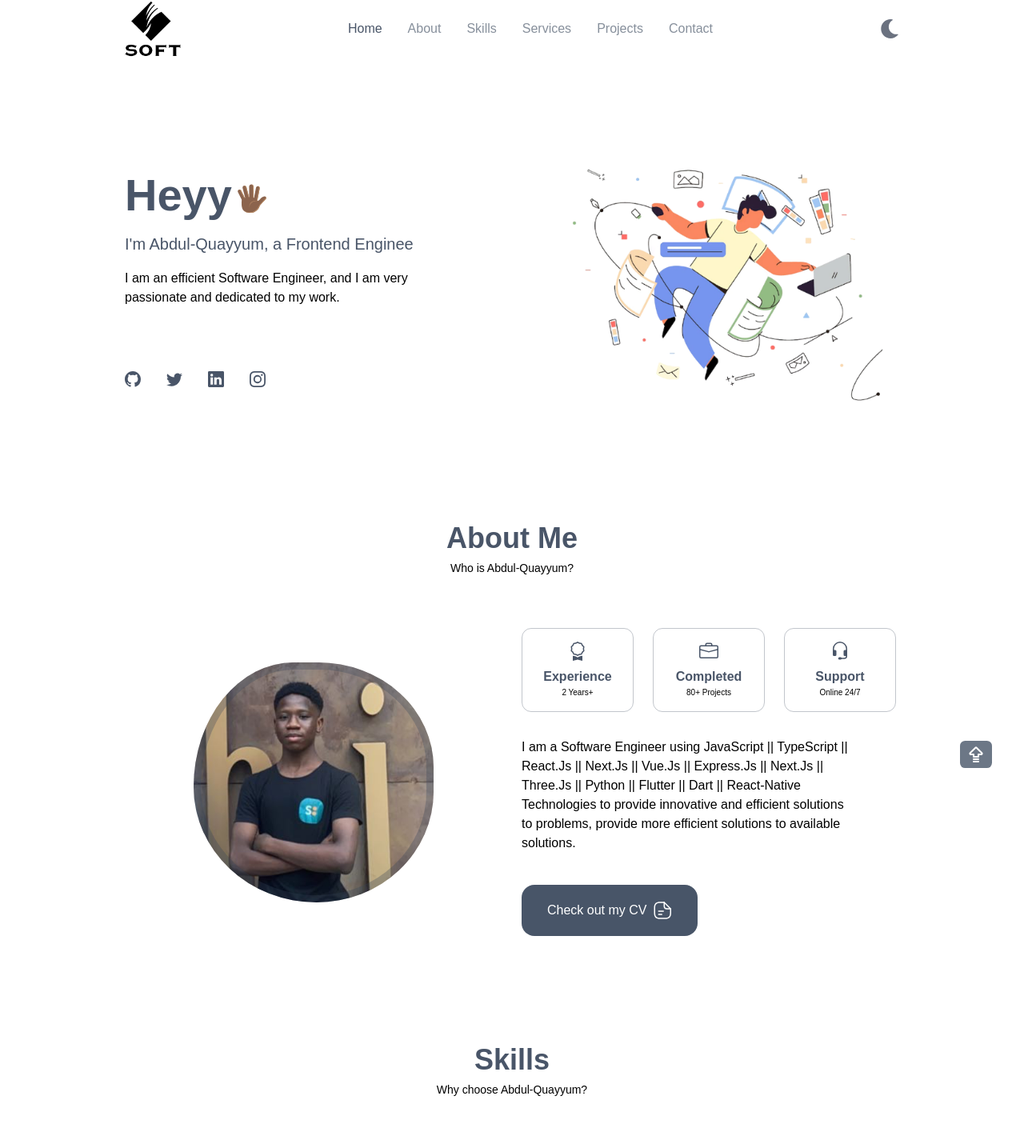
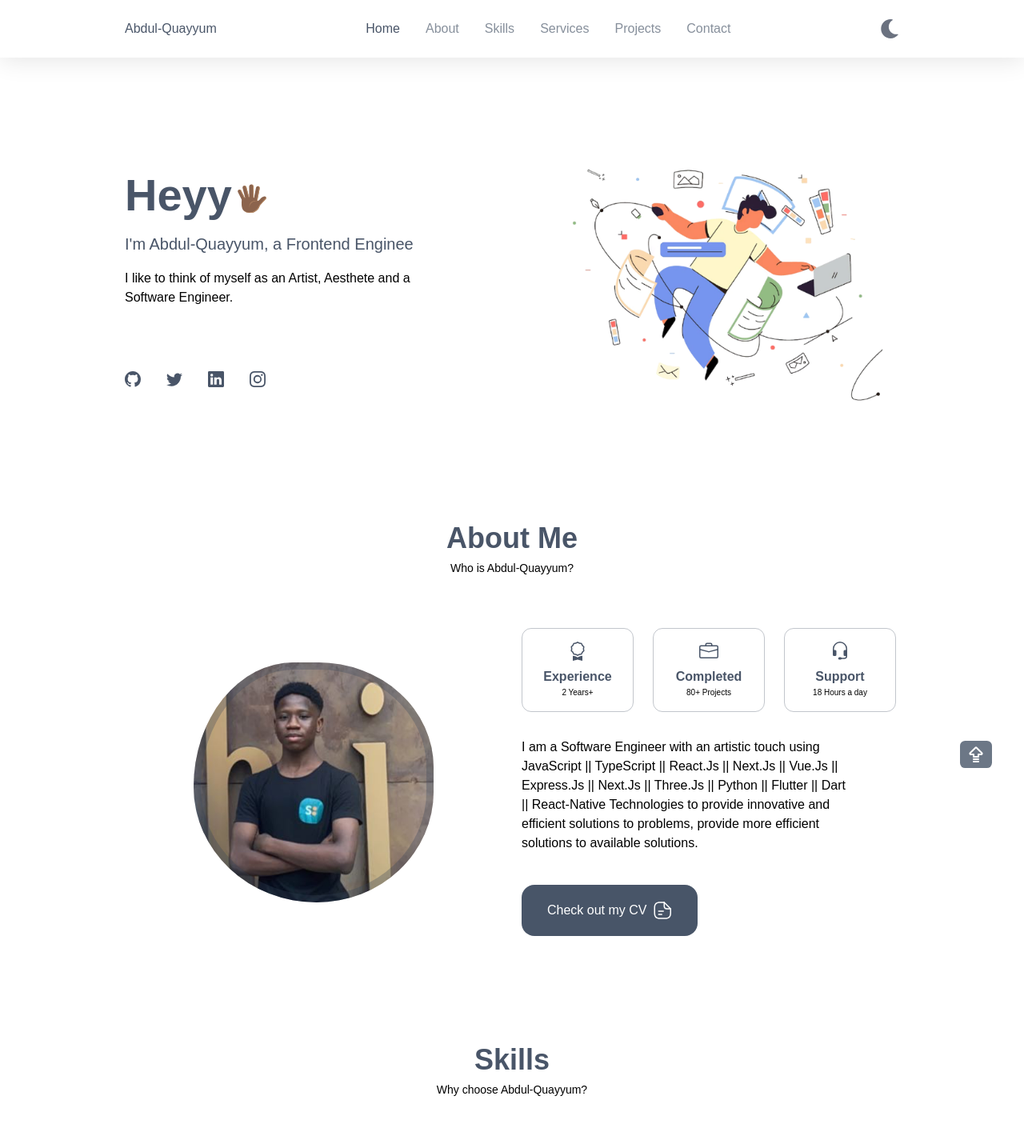
Before and after one commit to AbdulQuayyum/portfolio-2.0, a React (Create React App) app: page / in a window 1280 px wide. Shown: the top 1435 px of the page at 80% size. Built offline with nearby package versions, Linux system fonts and the light colour scheme.

Commit message:
Chief Cooker

```diff
--- a/src/Assets/Index.js
+++ b/src/Assets/Index.js
@@ -15,6 +15,7 @@ import kiki from "./Images/kiki.png"
 import larkun from "./Images/larkun.png"
 import landing from "./Images/landing.png"
 import logo from "./Images/logo.png"
+import mohmusa from "./Images/mohmusa.png"
 import muhees from "./Images/muhees.png"
 import nftapp from "./Images/nftapp.jpg"
 import nike from "./Images/nike.png"
@@ -47,6 +48,7 @@ export {
     larkun,
     landing,
     logo,
+    mohmusa,
     muhees,
     nftapp,
     nike,
--- a/src/Components/About/About.js
+++ b/src/Components/About/About.js
@@ -17,7 +17,7 @@ const About = () => {
         <div className="about-data">
           <Info />
           <p className="about-description dark:text-[#fff]">
-            I am a Software Engineer using JavaScript || TypeScript || React.Js || Next.Js || Vue.Js || Express.Js || Next.Js || Three.Js || Python || Flutter || Dart || React-Native Technologies to provide innovative and efficient solutions to problems, provide more efficient solutions to available solutions.
+            I am a Software Engineer with an artistic touch using JavaScript || TypeScript || React.Js || Next.Js || Vue.Js || Express.Js || Next.Js || Three.Js || Python || Flutter || Dart || React-Native Technologies to provide innovative and efficient solutions to problems, provide more efficient solutions to available solutions.
           </p>
           <a download="Abdul-Quayyum's Resume" href={resume} className="main-button button-flex dark:bg-transparent dark:border-[#fff] dark:border-2">
             Check out my CV
--- a/src/Components/About/Info.js
+++ b/src/Components/About/Info.js
@@ -17,7 +17,7 @@ const Info = () => {
         <div className="about-box dark:bg-transparent dark:border-[#fff] dark:border-[1px]">
             <BsHeadset className="about-icon dark:text-[#fff]"/>
             <h3 className="about-title dark:text-[#fff]">Support</h3>
-            <span className="about-subtitle dark:text-[#fff]">Online 24/7</span>
+            <span className="about-subtitle dark:text-[#fff]">18 Hours a day</span>
         </div>
     </div>
   )
--- a/src/Components/Footer/Footer.js
+++ b/src/Components/Footer/Footer.js
@@ -1,5 +1,4 @@
 import React from 'react'
-import { logo } from '../../Assets/Index'
 import { BsGithub, BsTwitter, BsLinkedin, BsInstagram } from "react-icons/bs"
 const currentYear = new Date().getFullYear()
 
@@ -8,8 +7,8 @@ const Footer = () => {
         <footer className='footer dark:border-t-[1px] dark:border-[#fff]'>
             <div className="footer-container main-container">
                 <h1 className="footer-title">
-
-                <img src={logo} className="h-24" alt="..." />
+                Abdul-Quayyum Alao
+                {/* <img src={logo} className="h-24" alt="..." /> */}
                 </h1>
                 <ul className="footer-list">
                     <li>
--- a/src/Components/Header/Header.js
+++ b/src/Components/Header/Header.js
@@ -5,7 +5,6 @@ import { IoClose } from "react-icons/io5"
 import { MdSegment } from "react-icons/md"
 import { CgFileDocument } from "react-icons/cg"
 import Toggler from '../Theme/ThemeToggle'
-import { logo } from '../../Assets/Index'
 
 const Header = () => {
     window.addEventListener("scroll", function () {
@@ -17,14 +16,15 @@ const Header = () => {
     const [Toggle, ShowMenu] = useState(false)
     const [activeNav, setActiveNav] = useState("#Home")
     return (
-        <header className="main-header dark:bg-[#1c1c24]">
+        <header className="main-header">
             <nav className="nav main-container">
-                <a href="/" className="nav-logo">
-                    <img src={logo} alt="..." />
+                <a href="/" className="nav-logo dark:text-white">
+                    {/* <img src={logo} alt="..." /> */}
+                    Abdul-Quayyum
                 </a>
-                <div className={Toggle ? "nav-menu show-menu dark:bg-[#1c1c24] " : "nav-menu"}>
+                <div className={Toggle ? "nav-menu show-menu" : "nav-menu"}>
                     < IoClose className="nav-close dark:text-[#fff] dark:hover:text-gray-300" onClick={() => ShowMenu(!Toggle)} />
-                    <ul className="nav-list main-grid dark:bg-[#1c1c24]">
+                    <ul className="nav-list main-grid">
                         <li className="nav-item">
                             <a href="#Home" onClick={() => setActiveNav("#Home")} className={activeNav === "#Home" ? "dark:text-[#fff] nav-link active-link dark:hover:text-gray-300" : "dark:text-[#fff] nav-link dark:hover:text-gray-300"}>
                                 <TbHome className='nav-icon' />
--- a/src/Components/Home/Data.js
+++ b/src/Components/Home/Data.js
@@ -101,7 +101,7 @@ const Data = () => {
        I'm Abdul-Quayyum, a {text}
       </h3>
       <p className="home-description dark:text-[#fff]">
-        I am an efficient Software Engineer, and I am very passionate and dedicated to my work.
+        I like to think of myself as an Artist, Aesthete and a Software Engineer.
       </p>
       {/* <a href="#Contact" id="contact" className='button button-flex'>
         Drop a message
--- a/src/Components/Testimonials/Data.js
+++ b/src/Components/Testimonials/Data.js
@@ -1,60 +1,76 @@
-import { ahmid, larkun, surdykbaba, yusufuabu, muhees, nike, kiki } from "../../Assets/Index"
+import { ahmid, larkun, surdykbaba, yusufuabu, mohmusa, muhees, nike, kiki } from "../../Assets/Index"
 
 export const Data = [
     {
         id: 1,
         image: surdykbaba,
+        linkedInLink: 'https://www.linkedin.com/in/surdykbaba/',
         name: "Sadiq Arogunadade",
         occupation: "Founder & Managing Director @ D'Accubin",
         description:
-        "Lorem Ipsum is Lorem Ipsum but was Praesent Ipsum in 1 when it was Praesent Ipsum in 1 when it was Praesent Ipsum"
+        "Abdul-Quayyum is hardworking and ready to learn"
     },
     {
         id: 2,
         image: yusufuabu,
         name: "Abubakr Yusuf",
+        linkedInLink: 'https://www.linkedin.com/in//abubakar-yusuf/',
         occupation: "Chief Technology Officer @ D'Accubin",
         description:
-        "Lorem Ipsum is Lorem Ipsum but was Praesent Ipsum in 1 when it was Praesent Ipsum in 1 when it was Praesent Ipsum"
+        "Abdul-Quayyum is a very curious engineer"
     },
     {
         id: 3,
         image: larkun,
         name: "Adelakun Oluwatobiloba",
+        linkedInLink: 'https://linkedin.com/in/adelakuntobi/',
         occupation: "Software Engineer @ D'Accubin",
         description:
-        "Lorem Ipsum is Lorem Ipsum but was Praesent Ipsum in 1 when it was Praesent Ipsum in 1 when it was Praesent Ipsum"
+        "He has potential to be a very good engineer"
     },
     {
         id: 4,
         image: ahmid,
         name: "Ahmid Abdul-Hakim",
+        linkedInLink: 'https://www.linkedin.com/in/abdulahmed-abdulhakeem-105b24100/',
         occupation: "Software Engineer @ D'Accubin",
         description:
-        "Lorem Ipsum is Lorem Ipsum but was Praesent Ipsum in 1 when it was Praesent Ipsum in 1 when it was Praesent Ipsum"
+        "Abdul-Quayyum is hardworking and ready to learn"
     },
     {
         id: 5,
         image: muhees,
         name: "Abdul-Muhees Olawale",
+        linkedInLink: 'https://www.linkedin.com/in/muhees-olawale-323028183/',
         occupation: "Graphic Designer || Brand identity designer",
         description:
-        "Lorem Ipsum is Lorem Ipsum but was Praesent Ipsum in 1 when it was Praesent Ipsum in 1 when it was Praesent Ipsum"
+        "Abdul-Quayyum is hardworking and ready to learn"
     },
     {
         id: 6,
         image: nike,
         name: "Adenike Shonowo",
+        linkedInLink: 'https://www.linkedin.com/in/adenike-shonowo-b68661b3',
         occupation: "Project Manager @ D'Accubin",
         description:
-        "Lorem Ipsum is Lorem Ipsum but was Praesent Ipsum in 1 when it was Praesent Ipsum in 1 when it was Praesent Ipsum"
+        "Abdul-Quayyum is hardworking and ready to learn"
     },
     {
         id: 7,
         image: kiki,
-        name: "Adenike Shonowo",
+        name: "Okikiayo Olufiade",
+        linkedInLink: 'https://www.linkedin.com/in/okikiayo-olufiade/',
         occupation: "Product Designer @ D'Accubin",
         description:
-        "Lorem Ipsum is Lorem Ipsum but was Praesent Ipsum in 1 when it was Praesent Ipsum in 1 when it was Praesent Ipsum"
+        "Abdul-Quayyum is hardworking and ready to learn"
+    },
+    {
+        id: 8,
+        image: mohmusa,
+        name: "Muhammad Sanni-Musa",
+        linkedInLink: 'https://www.linkedin.com/in/muhammad-sanni-musa-70783516b/',
+        occupation: "Frontend Engineer @ D'Accubin",
+        description:
+        "Abdul-Quayyum is hardworking and ready to learn"
     },
 ]
--- a/src/Components/Testimonials/Testimonials.js
+++ b/src/Components/Testimonials/Testimonials.js
@@ -42,11 +42,15 @@ const Testimonials = () => {
         }}
         modules={[Pagination, Autoplay]}
         className="testimonial-container">
-        {Data.map(({ id, image, name, occupation, description }) => {
+        {Data.map(({ id, image, name, linkedInLink, occupation, description }) => {
           return (
             <SwiperSlide className="testimonial-card  dark:bg-transparent dark:border-[#fff] dark:border-[1px]" key={id}>
               <img src={image} alt={name} className="testimonial-img" />
-              <h3 className="testimonial-name dark:text-[#fff]">{name}</h3>
+              <h3 className="testimonial-name dark:text-[#fff]">
+                <a href={linkedInLink} target="_blank" rel="noopener noreferrer">
+                  {name}
+                </a>
+              </h3>
               <span className="testimonial-occuption dark:text-gray-200">{occupation}</span>
               <p className="testimonial-description dark:text-gray-300">{description}</p>
             </SwiperSlide>
--- a/src/Styles/Header.css
+++ b/src/Styles/Header.css
@@ -4,7 +4,11 @@
     top: 0;
     left: 0;
     z-index: var(--z-fixed);
-    background-color: var(--body-color);
+    /* background-color: var(--body-color); */
+    background: rgba(255, 255, 255, 0.2);
+    box-shadow: 0 4px 30px rgba(0, 0, 0, 0.1);
+    backdrop-filter: blur(5px);
+    -webkit-backdrop-filter: blur(5px);
 }
 
 .nav {
@@ -61,6 +65,10 @@
 /* For medium devices */
 @media screen and (max-width: 768px) {
     .main-header {
+        background: rgba(255, 255, 255, 0.2);
+        box-shadow: 0 4px 30px rgba(0, 0, 0, 0.1);
+        backdrop-filter: none;
+        -webkit-backdrop-filter: none;
         /* top: initial;
         /* bottom: 0; */
     }
@@ -79,7 +87,11 @@
         top: -100%;
         right: 0;
         min-width: 210px;
-        background-color: var(--body-color);
+        /* background-color: var(--body-color); */
+        background: rgba(255, 255, 255, 0.2);
+        box-shadow: 0 4px 30px rgba(0, 0, 0, 0.1);
+        backdrop-filter: blur(5px);
+        -webkit-backdrop-filter: blur(5px);
         padding: 2rem 1.5rem 4rem;
         box-shadow: 0 -1px 4px rgba(0, 0, 0, 0.15);
         border-radius: 0 0 0 1.5rem;
@@ -93,7 +105,7 @@
     }
 
     .nav-list {
-        background-color: var(--body-color);
+        /* background-color: var(--body-color); */
         /* position: absolute; */
         top: 40px;
         display: flex;
```
Also changed, not shown: src/Assets/Images/mohmusa.png (added).
